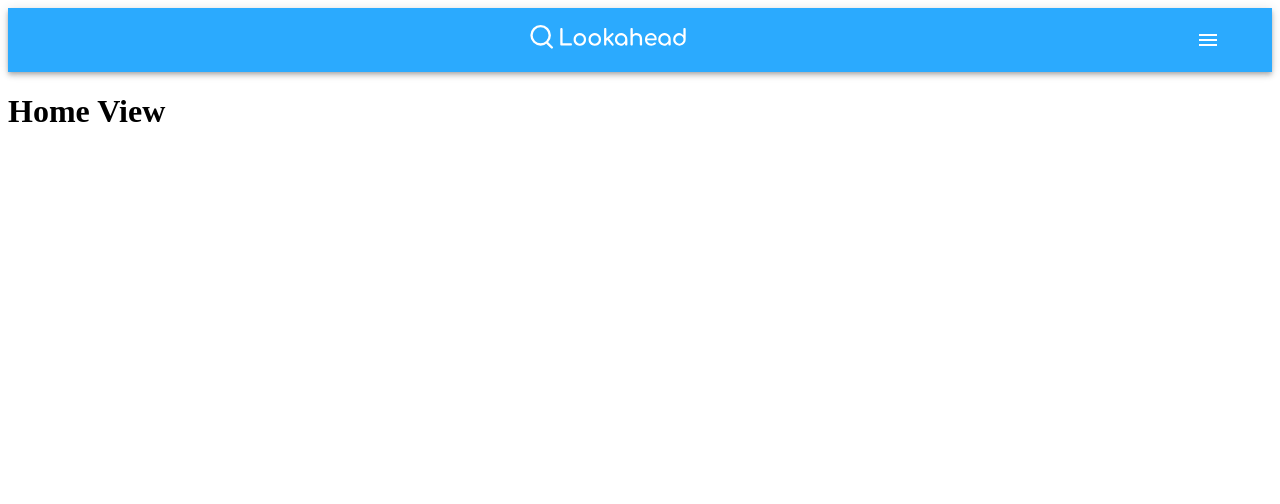
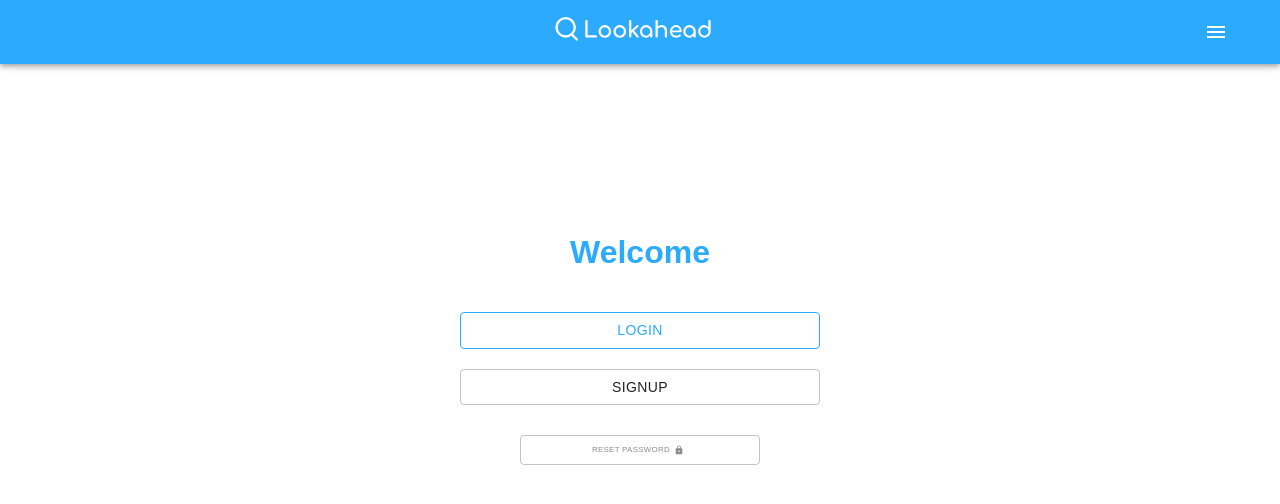
Before and after one commit to llausa/lookahead, a React (Create React App) app in the folder src/client/: page / in a window 1280 px wide. Shown: the top 504 px of the page. Built offline with nearby package versions, Linux system fonts and the light colour scheme.

Commit message:
Home View Complete

```diff
--- a/src/client/src/components/Nav.js
+++ b/src/client/src/components/Nav.js
@@ -1,7 +1,6 @@
 import React from 'react'
 
-import { makeStyles } from '@material-ui/core/styles';
-import { AppBar, Toolbar, Typography, Button, IconButton } from '@material-ui/core';
+import { makeStyles, AppBar, Toolbar, Typography, Button, IconButton } from '@material-ui/core';
 
 import MenuIcon from '@material-ui/icons/Menu';
 import SearchIcon from '@material-ui/icons/Search'
@@ -9,6 +8,11 @@ import SearchIcon from '@material-ui/icons/Search'
 import Logo from '../images/LookaheadLogo.svg'
 import '../styles.css'
 
+const logoStyle = {
+    position: "relative",
+    height: "30px",
+    left: "25px"
+}
 
 
 const useStyles = makeStyles(theme => ({
@@ -30,7 +34,7 @@ export default function Nav() {
     <div className={classes.root}>
       <AppBar position="static">
         <Toolbar>
-        <img src={Logo} alt="Logo" align="center" height="30px" className={classes.title} aria-label="logo"/>
+        <img src={Logo} alt="Logo" style={logoStyle} className={classes.title} aria-label="logo"/>
           <IconButton edge="end" className={classes.menuButton} color="inherit" aria-label="menu">
             <MenuIcon />
           </IconButton>
--- a/src/client/src/components/views/HomeView.js
+++ b/src/client/src/components/views/HomeView.js
@@ -1,9 +1,60 @@
 import React from "react";
+import Button from '@material-ui/core/Button';
+import LockIcon from '@material-ui/icons/Lock';
 
 function HomeView() {
-        return (
-            <h1>Home View</h1>
-        )
+
+    const mystyle = {
+        height: "70vh",
+        display: "flex",
+        flexDirection: "column",
+        alignitems: "center",
+        justifyContent: "center",
+        textAlign: "center",
+        color: "#2baafe",
+        padding: "10px",
+        maxWidth: "400px",
+        margin: "auto",
+    }
+
+    const buttonMain = {
+        color: "#2baafe",
+        margin: "20px",
+        border: "1px solid rgb(43, 170, 254)"
+    }
+
+    const buttonResetP = {
+        color: "rgb(140, 140, 140)",
+        margin: "30px 80px",
+        fontSize: "8px"
+    }
+
+    const smallIcon= {
+        width: "auto",
+        height: "10px",
+        margin: "4px"
+    }
+
+    function LoginPressed() {
+        console.log("Login Pressed")
+    }
+
+    function SignupPressed() {
+        console.log("Signup Pressed")
+    }
+
+    function ResetPressed() {
+        console.log("Reset Pressed")
+    }
+
+    return (
+        <div style={mystyle}>
+        <h1>Welcome</h1>
+        <Button onClick={LoginPressed} variant="outlined" style={buttonMain} color="primary">Login</Button>
+        <Button onClick={SignupPressed} variant="outlined" style={{margin: "0 20px"}}>Signup</Button>
+        <Button onClick={ResetPressed} variant="outlined" style={buttonResetP}>Reset Password <LockIcon style={smallIcon} /> </Button>
+        </div>
+    )
 }
 
 export default HomeView;
--- a/src/client/src/styles.css
+++ b/src/client/src/styles.css
@@ -1,5 +1,14 @@
 root {
     --main-color: #2baafe;
+}
+
+body {
+    margin: 0;
+    padding: 0;
+}
+
+* {
+    font-family: Arial, Helvetica, sans-serif;
 }
 
 .MuiAppBar-colorPrimary {
```
Also changed, not shown: 1 other file (tests, documents, lock files or other folders).
